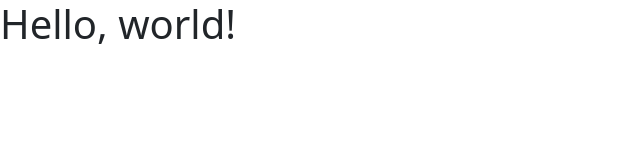
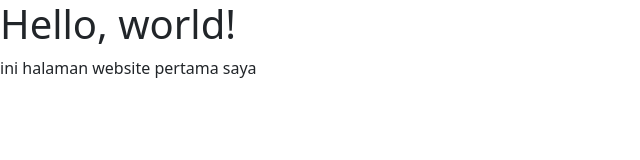
Before and after one commit to mohannass/test-github, a plain HTML site: page index.html in a window 1280 px wide. Shown: the whole page, without its empty margins (0-640 px from the left). Drawn offline with nearby package versions, Linux system fonts and the light colour scheme.

Commit message:
menambahkan isi website

```diff
--- a/index.html
+++ b/index.html
@@ -15,7 +15,7 @@
 
 <body>
   <h1>Hello, world!</h1>
-
+  ini halaman website pertama saya
   <!-- Optional JavaScript; choose one of the two! -->
 
   <!-- Option 1: Bootstrap Bundle with Popper -->
```
